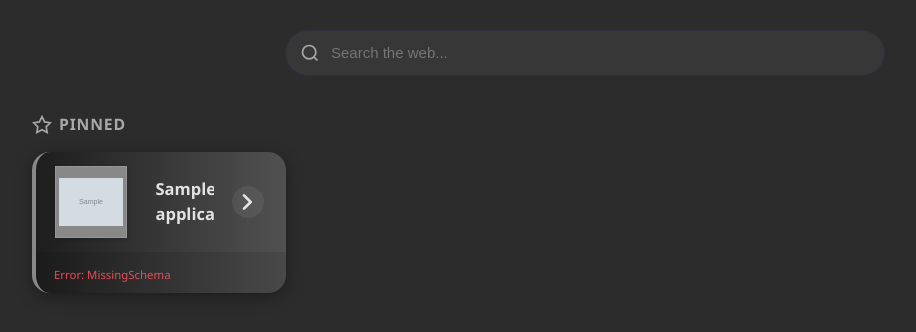
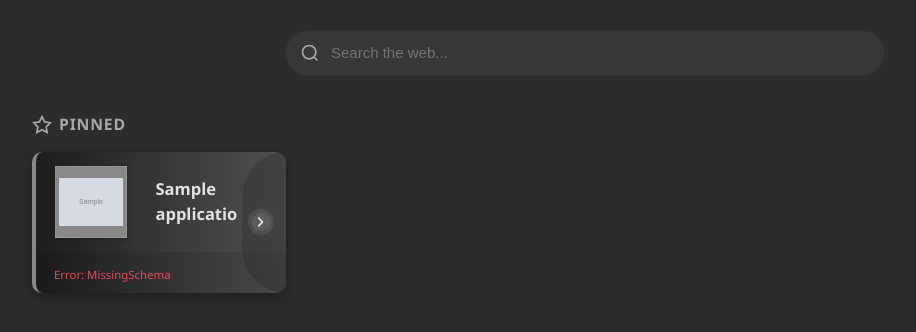
Before and after one commit to ftsiadimos/Dashboard, a Flask app: page / in a window 1280 px wide. Shown: the part 56-388 px from the top of the page, without its empty margins (55-971 px from the left). Run offline with Flask 3, Linux system fonts and the light colour scheme; data comes from the database, SQL or seed files in the repository; tables that the repository leaves empty hold one stand-in row (values such as "Sample post"); grey boxes marked "Sample" are stand-in pictures.

Commit message:
bump version to 1.1.5, update CSS styles for card border radius and padding adjustments

```diff
--- a/static/style.css
+++ b/static/style.css
@@ -252,6 +252,7 @@ html { font-size: 15px; }
 }
 
 .app-card {
+    position: relative;
     display: flex;
     flex-direction: column; /* footer below main row */
     align-items: stretch;
@@ -260,7 +261,7 @@ html { font-size: 15px; }
     background:
         linear-gradient(to right, rgba(18, 18, 18, 0.82) 0%, rgba(32, 16, 16, 0) 100%),
         color-mix(in srgb, var(--card-color, var(--primary)) 12%, var(--bg-card));
-    border-radius: 18px;
+    border-radius: var(--radius);
     box-shadow: 0 4px 16px rgba(0,0,0,0.35);
     text-decoration: none;
     color: var(--text);
@@ -303,6 +304,7 @@ html { font-size: 15px; }
     align-items: center;
     gap: 1.2rem;
     padding: 1.2rem 1.5rem;
+    padding-right: 3.2rem; /* make room for the curved arrow panel */
     width: 100%;
     container-type: inline-size;
 }
@@ -339,13 +341,36 @@ html { font-size: 15px; }
 }
 
 .app-arrow {
-    margin-left: auto;
+    position: absolute;
+    top: 0;
+    bottom: 0;
+    right: 0;
     display: flex;
     align-items: center;
     justify-content: center;
-    width: 48px;
-    height: 48px;
-    opacity: 0.85;
+    width: 3rem;
+    padding-right: 0.4rem;
+    opacity: 0.9;
+    background: rgba(0,0,0,0.18);
+    border-left: 1px solid rgba(255,255,255,0.08);
+    backdrop-filter: blur(12px);
+    border-top-left-radius: 999px;
+    border-bottom-left-radius: 999px;
+}
+
+.app-arrow svg {
+    width: 26px;
+    height: 26px;
+    padding: 0.25rem;
+    border-radius: 999px;
+    background: rgba(255,255,255,0.08);
+    filter: drop-shadow(0 0 6px rgba(255,255,255,0.25));
+    animation: glowPulse 2.5s infinite ease-in-out;
+}
+
+@keyframes glowPulse {
+    0%, 100% { filter: drop-shadow(0 0 6px rgba(255,255,255,0.22)); }
+    50% { filter: drop-shadow(0 0 8px rgba(255,255,255,0.28)); }
 }
 .app-icon-letter {
     font-size: 1.2rem;
```
Also changed, not shown: 1 other file.
